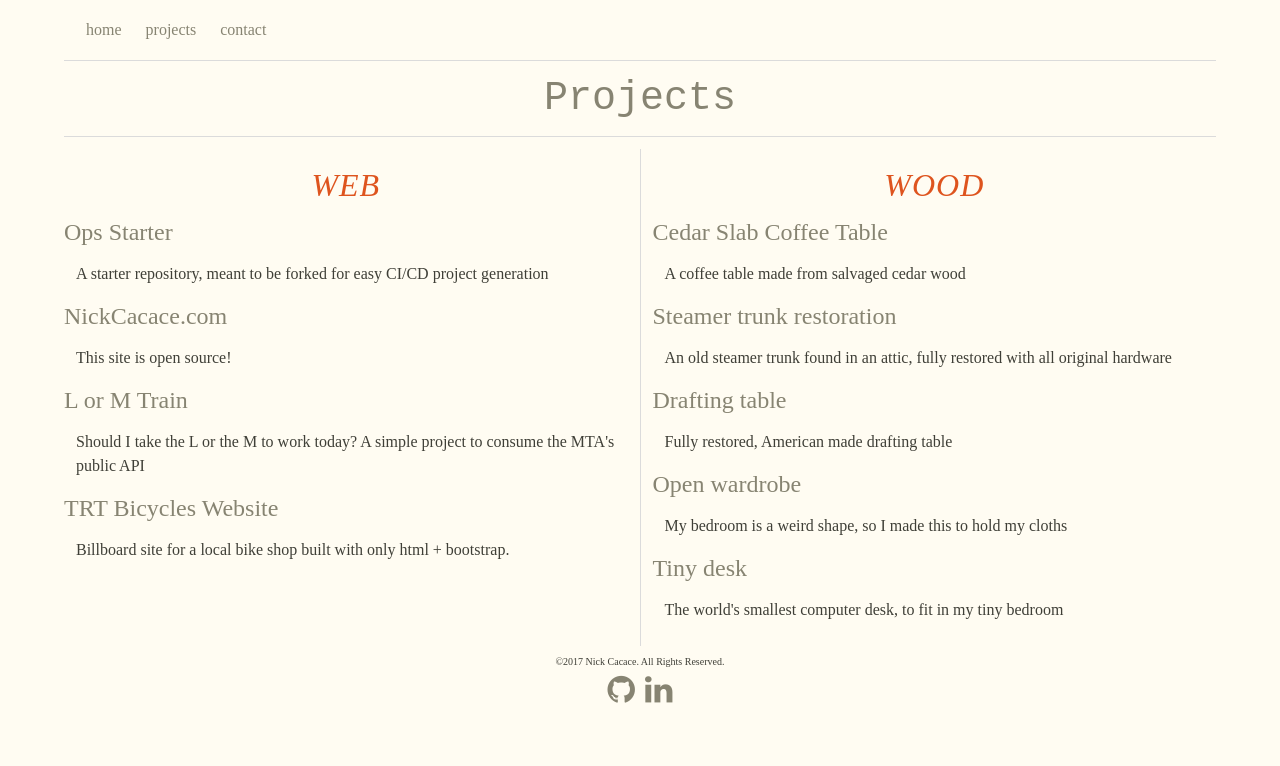
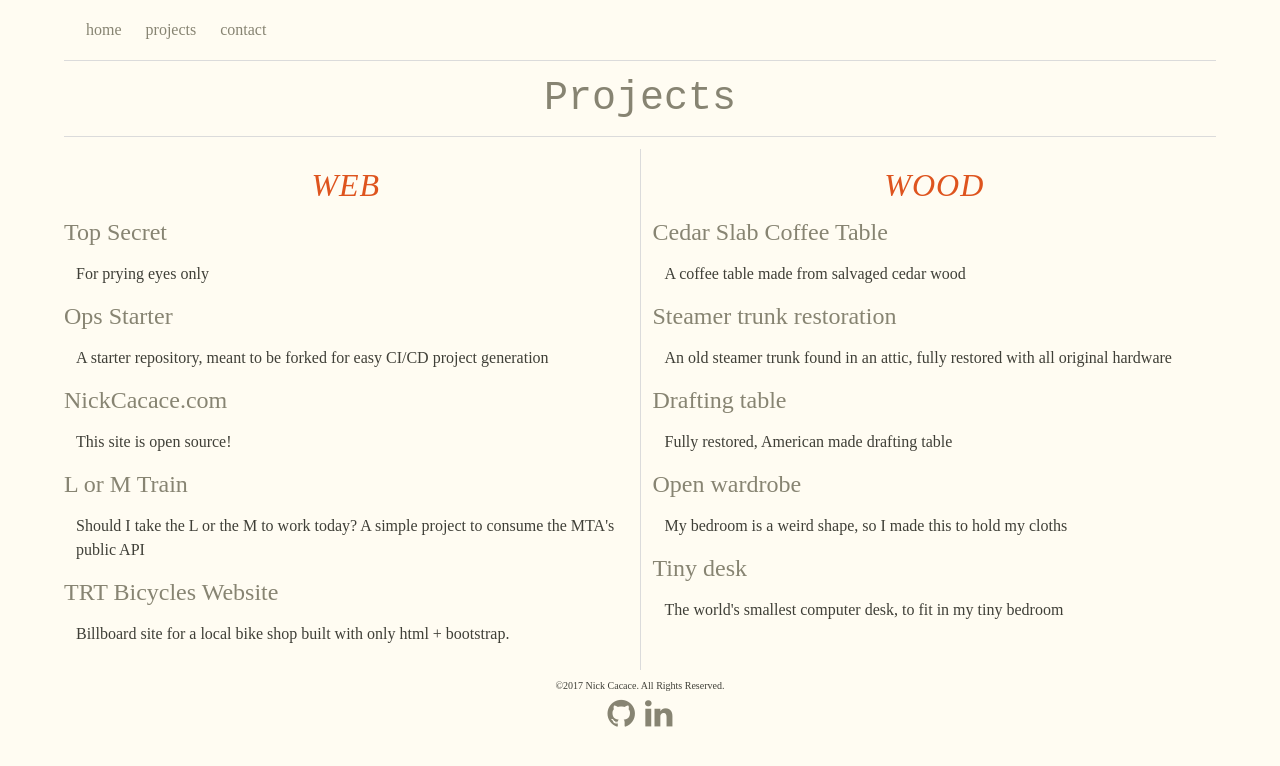
Before and after one commit to BearAlliance/nickcacace.com, an Angular app: page /projects in a window 1280 px wide. Shown: the top 766 px of the page. Built offline with nearby package versions, Linux system fonts and the light colour scheme.

Commit message:
feat: add top secret project, tweak some copy

```diff
--- a/src/app/home/home.component.ts
+++ b/src/app/home/home.component.ts
@@ -8,7 +8,7 @@ import { IProject, ProjectsConstant } from '../shared/projects.constant';
 })
 export class HomeComponent {
   recentWork: IProject[];
-  landingText = `My name's Nick. I'm a software developer with a passion for pushing boundaries on the trail, and on the web. I've worked with a variety of leading technologies to create beautiful progressive web apps, static sites, internal dev tools, and back end systems. When I'm not coding I spend my time hiking, cycling, or building things out of wood. Most recently living and working in New York City, I've been working for ADP on the MyADP project to unify core employee and manager services for thousands of enterprise HR and payroll clients across the country, and the world. I can't share any of that code with you, but check out some of my side projects!`;
+  landingText = `My name's Nick. I'm a software developer with a passion for pushing boundaries on the trail, and on the web. I've worked with a variety of leading technologies to create beautiful progressive web apps, static sites, internal dev tools, and back-end systems. When I'm not coding I spend my time hiking, cycling, or building things out of wood. Most recently living and working in New York City, I've been working for ADP on the MyADP project to unify core employee and manager services for thousands of enterprise HR and payroll clients across the country, and the world. I can't share any of that code with you, but check out some of my side projects!`;
 
   constructor() {
     this.recentWork = [
--- a/src/app/shared/projects.constant.ts
+++ b/src/app/shared/projects.constant.ts
@@ -119,10 +119,33 @@ export class ProjectsConstant {
 
   static software: IProject[] = [
     {
+      title: 'Top Secret',
+      summary: 'For prying eyes only',
+      description: `You know how it is, they always make you sign an NDA for the fun stuff. All of my recent professional work is closed source and vital company IP, so I can't share it with you here, but you can go check out the fruits of my labor at ADP.com`,
+      technologies: [
+        'Angular',
+        'TypeScript',
+        'rxJs',
+        'AngularJS',
+        'Jenkins CI',
+        'Jasmine',
+        'Karma',
+        'ESLint',
+        'Node',
+        'MongoDB'
+      ],
+      links: [
+        {
+          title: 'ADP',
+          href: 'https://adp.com'
+        }
+      ]
+    },
+    {
       title: 'Ops Starter',
       summary:
         'A starter repository, meant to be forked for easy CI/CD project generation',
-      description: `I got tired of writing boilerplate code for Continuous integration/deployment, so I made this blank slate. It's just a basic express webserver with basic db CRUD operaions, a good starting point for most projects.`,
+      description: `I got tired of writing boilerplate code for Continuous integration/deployment, so I made this blank slate. It's just a basic express webserver with basic db CRUD operations, a good starting point for most projects.`,
       technologies: [
         'Node',
         'MongoDB',
@@ -174,7 +197,7 @@ export class ProjectsConstant {
         'Billboard site for a local bike shop built with only html + bootstrap.',
       technologies: ['HTML', 'Twitter Bootstrap', 'Amazon AWS'],
       description:
-        'The client wanted minimal upfront cost, and small hosting fees. Using AWS to serve the static site',
+        `The client wanted minimal upfront cost, and small hosting fees. I'm using an AWS s3 bucket to serve the static site in order to minimize cost`,
       links: [
         {
           title: 'Check it out',
```
